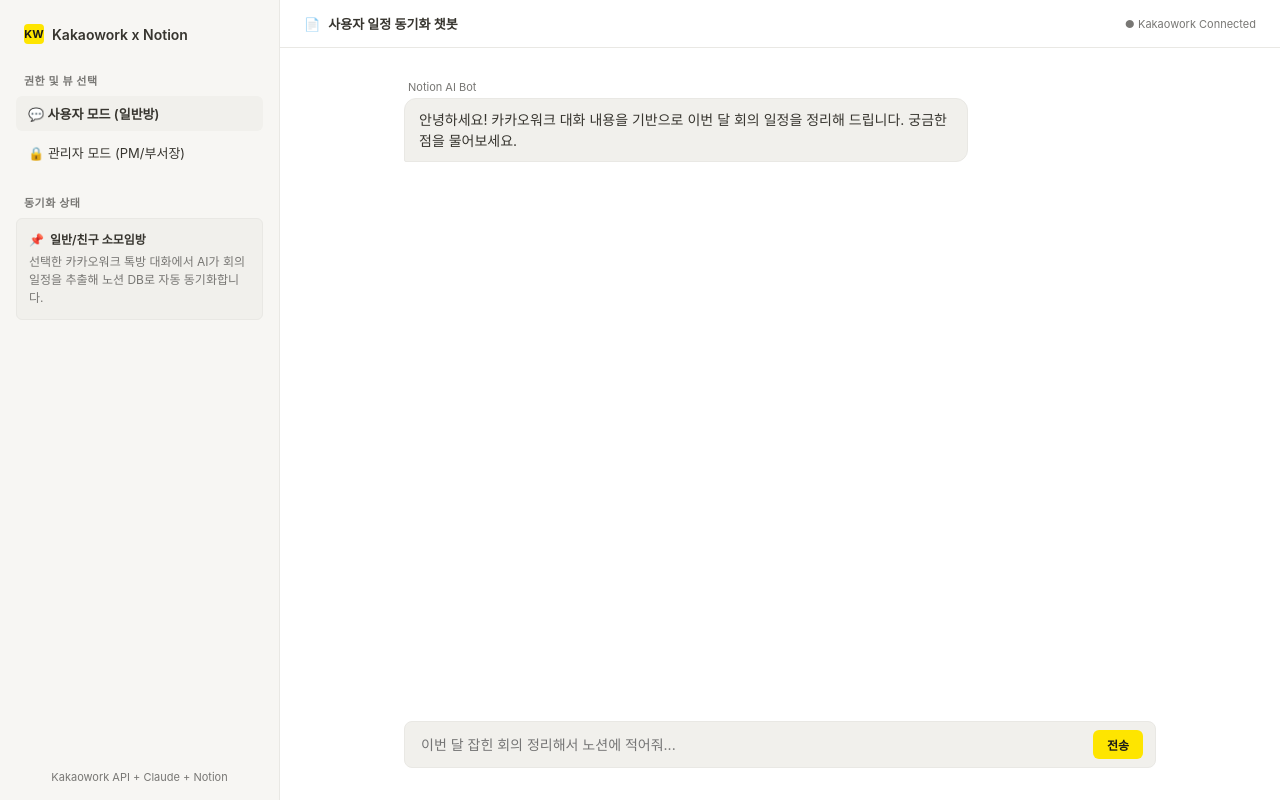
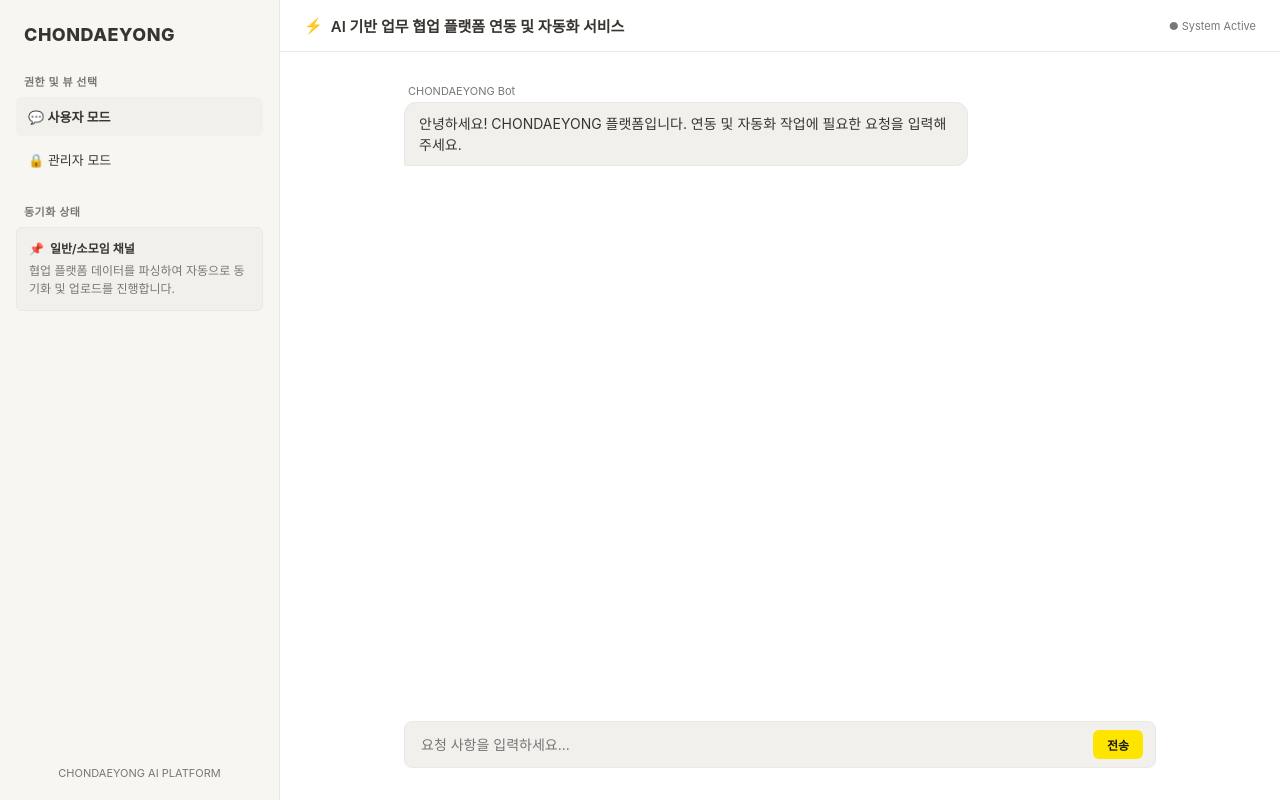
Before and after one commit to hellryang/simsreality-rag-bot, a FastAPI app: page / in a window 1280 px wide. Run offline with FastAPI, Linux system fonts and the light colour scheme; some web fonts are replaced.

Commit message:
style: CHONDAEYONG 브랜드 타이틀 및 메인 문구 수정

```diff
--- a/app/templates/index.html
+++ b/app/templates/index.html
@@ -2,32 +2,30 @@
 <html lang="ko">
 <head>
     <meta charset="UTF-8">
-    <title>Notion x Kakaowork Sync Assistant</title>
+    <title>CHONDAEYONG - AI 기반 업무 협업 플랫폼</title>
     <link href="https://cdn.jsdelivr.net/gh/orioncactus/pretendard/dist/web/static/pretendard.css" rel="stylesheet">
     <style>
         :root {
-            /* 노션/카카오워크 사용자 모드 (밝은 톤) */
             --bg-main: #ffffff;
             --bg-sidebar: #f7f6f3;
             --bg-card: #f1f0ec;
             --text-primary: #37352f;
             --text-secondary: #787774;
             --border-color: #e9e8e4;
-            --brand-color: #fee500; /* 카카오 노란색 포인트 */
+            --brand-color: #fee500;
             --brand-text: #191919;
             --chat-user: #feeb5d;
             --chat-ai: #f1f0ec;
         }
 
         body.admin-mode {
-            /* 노션 다크모드 x 관리자 톤 */
             --bg-main: #191919;
             --bg-sidebar: #202020;
             --bg-card: #2f2f2f;
-            --text-primary: #rgba(255, 255, 255, 0.9);
+            --text-primary: rgba(255, 255, 255, 0.9);
             --text-secondary: #9b9b9b;
             --border-color: #2f2f2f;
-            --brand-color: #3182ce; /* 관리자 블루 포인트 */
+            --brand-color: #3182ce;
             --brand-text: #ffffff;
             --chat-user: #2b4c7e;
             --chat-ai: #2f2f2f;
@@ -36,32 +34,28 @@
         * { box-sizing: border-box; margin: 0; padding: 0; }
         body { font-family: "Pretendard", -apple-system, BlinkMacSystemFont, system-ui, Roboto, sans-serif; background: var(--bg-main); color: var(--text-primary); height: 100vh; display: flex; transition: background 0.2s ease, color 0.2s ease; }
 
-        /* 노션 스타일 사이드바 */
-        .sidebar { width: 280px; background: var(--bg-sidebar); border-right: 1px solid var(--border-color); padding: 16px; display: flex; flex-direction: column; justify-content: space-between; }
-        .workspace-header { display: flex; align-items: center; gap: 8px; font-weight: 600; font-size: 14px; padding: 8px; border-radius: 6px; margin-bottom: 20px; }
-        .workspace-icon { width: 20px; height: 20px; background: var(--brand-color); border-radius: 4px; display: flex; align-items: center; justify-content: center; font-size: 11px; font-weight: bold; color: var(--brand-text); }
+        .sidebar { width: 280px; background: var(--bg-sidebar); border-right: 1px solid var(--border-color); padding: 20px 16px; display: flex; flex-direction: column; justify-content: space-between; }
+
+        /* 로고 영역 */
+        .workspace-header { font-weight: 800; font-size: 18px; letter-spacing: 0.5px; padding: 4px 8px; margin-bottom: 24px; color: var(--text-primary); }
 
         .section-label { font-size: 11px; font-weight: 600; color: var(--text-secondary); margin-bottom: 8px; padding-left: 8px; text-transform: uppercase; letter-spacing: 0.5px; }
 
-        /* 모드 전환 토글 스위치 (노션 메뉴 스타일) */
         .mode-container { display: flex; flex-direction: column; gap: 4px; margin-bottom: 24px; }
-        .mode-item { display: flex; align-items: center; justify-content: space-between; padding: 8px 12px; border-radius: 6px; cursor: pointer; font-size: 13px; color: var(--text-primary); transition: background 0.15s; }
+        .mode-item { display: flex; align-items: center; justify-content: space-between; padding: 10px 12px; border-radius: 6px; cursor: pointer; font-size: 13px; color: var(--text-primary); transition: background 0.15s; }
         .mode-item:hover { background: rgba(0, 0, 0, 0.04); }
         body.admin-mode .mode-item:hover { background: rgba(255, 255, 255, 0.05); }
         .mode-item.active { background: var(--bg-card); font-weight: 600; }
 
-        /* 노션 Callout 박스 스타일 (동기화 상태) */
         .callout-box { background: var(--bg-card); border-radius: 6px; padding: 12px; font-size: 12px; color: var(--text-secondary); line-height: 1.5; border: 1px solid var(--border-color); }
         .callout-title { font-weight: 600; color: var(--text-primary); margin-bottom: 4px; display: flex; align-items: center; gap: 6px; }
 
-        /* 메인 채팅/노션 메인 뷰 */
         .main-container { flex: 1; display: flex; flex-direction: column; background: var(--bg-main); }
-        .top-nav { height: 48px; border-bottom: 1px solid var(--border-color); display: flex; align-items: center; justify-content: space-between; padding: 0 24px; font-size: 13px; color: var(--text-secondary); }
-        .page-title { display: flex; align-items: center; gap: 8px; font-weight: 600; color: var(--text-primary); }
+        .top-nav { height: 52px; border-bottom: 1px solid var(--border-color); display: flex; align-items: center; justify-content: space-between; padding: 0 24px; font-size: 13px; color: var(--text-secondary); }
+        .page-title { display: flex; align-items: center; gap: 8px; font-weight: 600; color: var(--text-primary); font-size: 15px; }
 
         .chat-view { flex: 1; padding: 32px 24px; overflow-y: auto; display: flex; flex-direction: column; gap: 16px; max-width: 800px; width: 100%; margin: 0 auto; }
 
-        /* 카카오워크 스타일 말풍선 */
         .msg-row { display: flex; flex-direction: column; max-width: 75%; }
         .msg-row.user { align-self: flex-end; align-items: flex-end; }
         .msg-row.ai { align-self: flex-start; align-items: flex-start; }
@@ -71,7 +65,6 @@
         .msg-row.user .msg-bubble { background: var(--chat-user); color: #191919; border-bottom-right-radius: 2px; }
         .msg-row.ai .msg-bubble { background: var(--chat-ai); color: var(--text-primary); border-bottom-left-radius: 2px; border: 1px solid var(--border-color); }
 
-        /* 노션 검색바 스타일 입력창 */
         .input-container { padding: 20px 24px 32px; max-width: 800px; width: 100%; margin: 0 auto; }
         .input-box { display: flex; align-items: center; background: var(--bg-card); border: 1px solid var(--border-color); border-radius: 8px; padding: 6px 12px; gap: 8px; }
         .input-box input { flex: 1; border: none; background: transparent; padding: 8px 4px; font-size: 14px; color: var(--text-primary); outline: none; font-family: inherit; }
@@ -80,21 +73,17 @@
 </head>
 <body>
 
-    <!-- 노션 사이드바 -->
     <div class="sidebar">
         <div>
-            <div class="workspace-header">
-                <div class="workspace-icon" id="brandIcon">KW</div>
-                <span>Kakaowork x Notion</span>
-            </div>
+            <div class="workspace-header">CHONDAEYONG</div>
 
             <div class="section-label">권한 및 뷰 선택</div>
             <div class="mode-container">
                 <div class="mode-item active" id="userModeBtn" onclick="setMode('USER')">
-                    <span>💬 사용자 모드 (일반방)</span>
+                    <span>💬 사용자 모드</span>
                 </div>
                 <div class="mode-item" id="adminModeBtn" onclick="setMode('ADMIN')">
-                    <span>🔒 관리자 모드 (PM/부서장)</span>
+                    <span>🔒 관리자 모드</span>
                 </div>
             </div>
 
@@ -102,39 +91,38 @@
             <div class="callout-box">
                 <div class="callout-title">
                     <span>📌</span>
-                    <span id="targetRoomTitle">일반/친구 소모임방</span>
+                    <span id="targetRoomTitle">일반/소모임 채널</span>
                 </div>
-                <div id="targetRoomDesc">선택한 카카오워크 톡방 대화에서 AI가 회의 일정을 추출해 노션 DB로 자동 동기화합니다.</div>
+                <div id="targetRoomDesc">협업 플랫폼 데이터를 파싱하여 자동으로 동기화 및 업로드를 진행합니다.</div>
             </div>
         </div>
 
         <div style="font-size: 11px; color: var(--text-secondary); text-align: center;">
-            Kakaowork API + Claude + Notion
+            CHONDAEYONG AI PLATFORM
         </div>
     </div>
 
-    <!-- 메인 대화 영역 -->
     <div class="main-container">
         <div class="top-nav">
             <div class="page-title">
-                <span id="pageIcon">📄</span>
-                <span id="pageTitle">사용자 일정 동기화 챗봇</span>
+                <span id="pageIcon">⚡</span>
+                <span id="pageTitle">AI 기반 업무 협업 플랫폼 연동 및 자동화 서비스</span>
             </div>
-            <div style="font-size: 11px;" id="statusBadge">● Kakaowork Connected</div>
+            <div style="font-size: 11px;" id="statusBadge">● System Active</div>
         </div>
 
         <div class="chat-view" id="chatView">
             <div class="msg-row ai">
-                <div class="msg-author">Notion AI Bot</div>
+                <div class="msg-author">CHONDAEYONG Bot</div>
                 <div class="msg-bubble">
-                    안녕하세요! 카카오워크 대화 내용을 기반으로 이번 달 회의 일정을 정리해 드립니다. 궁금한 점을 물어보세요.
+                    안녕하세요! CHONDAEYONG 플랫폼입니다. 연동 및 자동화 작업에 필요한 요청을 입력해 주세요.
                 </div>
             </div>
         </div>
 
         <div class="input-container">
             <div class="input-box">
-                <input type="text" id="userInput" placeholder="이번 달 잡힌 회의 정리해서 노션에 적어줘..." onkeypress="if(event.key==='Enter') sendMessage()">
+                <input type="text" id="userInput" placeholder="요청 사항을 입력하세요..." onkeypress="if(event.key==='Enter') sendMessage()">
                 <button class="send-btn" onclick="sendMessage()">전송</button>
             </div>
         </div>
@@ -145,30 +133,21 @@
             const body = document.body;
             const userBtn = document.getElementById('userModeBtn');
             const adminBtn = document.getElementById('adminModeBtn');
-            const pageTitle = document.getElementById('pageTitle');
-            const pageIcon = document.getElementById('pageIcon');
             const targetRoomTitle = document.getElementById('targetRoomTitle');
             const targetRoomDesc = document.getElementById('targetRoomDesc');
-            const brandIcon = document.getElementById('brandIcon');
 
             if (mode === 'ADMIN') {
                 body.classList.add('admin-mode');
                 adminBtn.classList.add('active');
                 userBtn.classList.remove('active');
-                pageTitle.innerText = "관리자 전용 (PM / 부서장 회의록 Sync)";
-                pageIcon.innerText = "🔐";
-                targetRoomTitle.innerText = "PM 및 부서장 전용방";
-                targetRoomDesc.innerText = "기밀 및 프로젝트 관리용 카카오워크 톡방만 지정하여 노션 DB로 전송합니다.";
-                brandIcon.innerText = "ADM";
+                targetRoomTitle.innerText = "관리자 전용 채널";
+                targetRoomDesc.innerText = "관리자 권한의 프로젝트 및 기밀 데이터 동기화를 처리합니다.";
             } else {
                 body.classList.remove('admin-mode');
                 userBtn.classList.add('active');
                 adminBtn.classList.remove('active');
-                pageTitle.innerText = "사용자 일정 동기화 챗봇";
-                pageIcon.innerText = "📄";
-                targetRoomTitle.innerText = "일반/친구 소모임방";
-                targetRoomDesc.innerText = "선택한 카카오워크 톡방 대화에서 AI가 회의 일정을 추출해 노션 DB로 자동 동기화합니다.";
-                brandIcon.innerText = "KW";
+                targetRoomTitle.innerText = "일반/소모임 채널";
+                targetRoomDesc.innerText = "협업 플랫폼 데이터를 파싱하여 자동으로 동기화 및 업로드를 진행합니다.";
             }
         }
 
@@ -179,7 +158,6 @@
 
             const chatView = document.getElementById('chatView');
 
-            // 유저 말풍선
             const userRow = document.createElement('div');
             userRow.className = 'msg-row user';
             userRow.innerHTML = `
@@ -190,13 +168,12 @@
 
             input.value = '';
 
-            // AI 답변 말풍선
             setTimeout(() => {
                 const aiRow = document.createElement('div');
                 aiRow.className = 'msg-row ai';
                 aiRow.innerHTML = `
-                    <div class="msg-author">Notion AI Bot</div>
-                    <div class="msg-bubble">카카오워크 톡방 대화를 Claude가 파싱 중입니다. 회의 일정을 추출하여 노션 페이지에 기록하고 있습니다...</div>
+                    <div class="msg-author">CHONDAEYONG Bot</div>
+                    <div class="msg-bubble">요청을 수신했습니다. 플랫폼 데이터를 분석하여 자동화를 수행하는 중입니다...</div>
                 `;
                 chatView.appendChild(aiRow);
                 chatView.scrollTop = chatView.scrollHeight;
```
